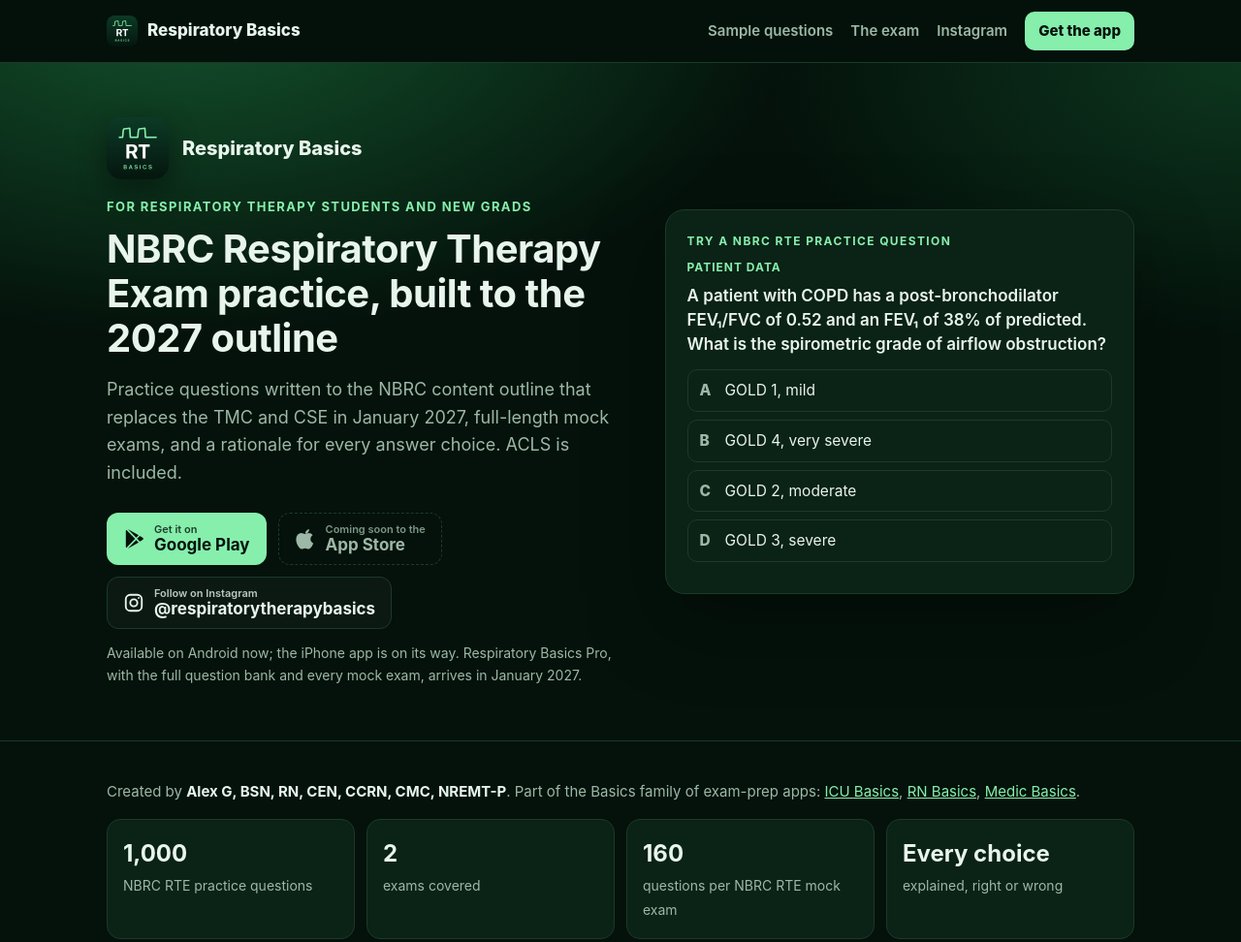
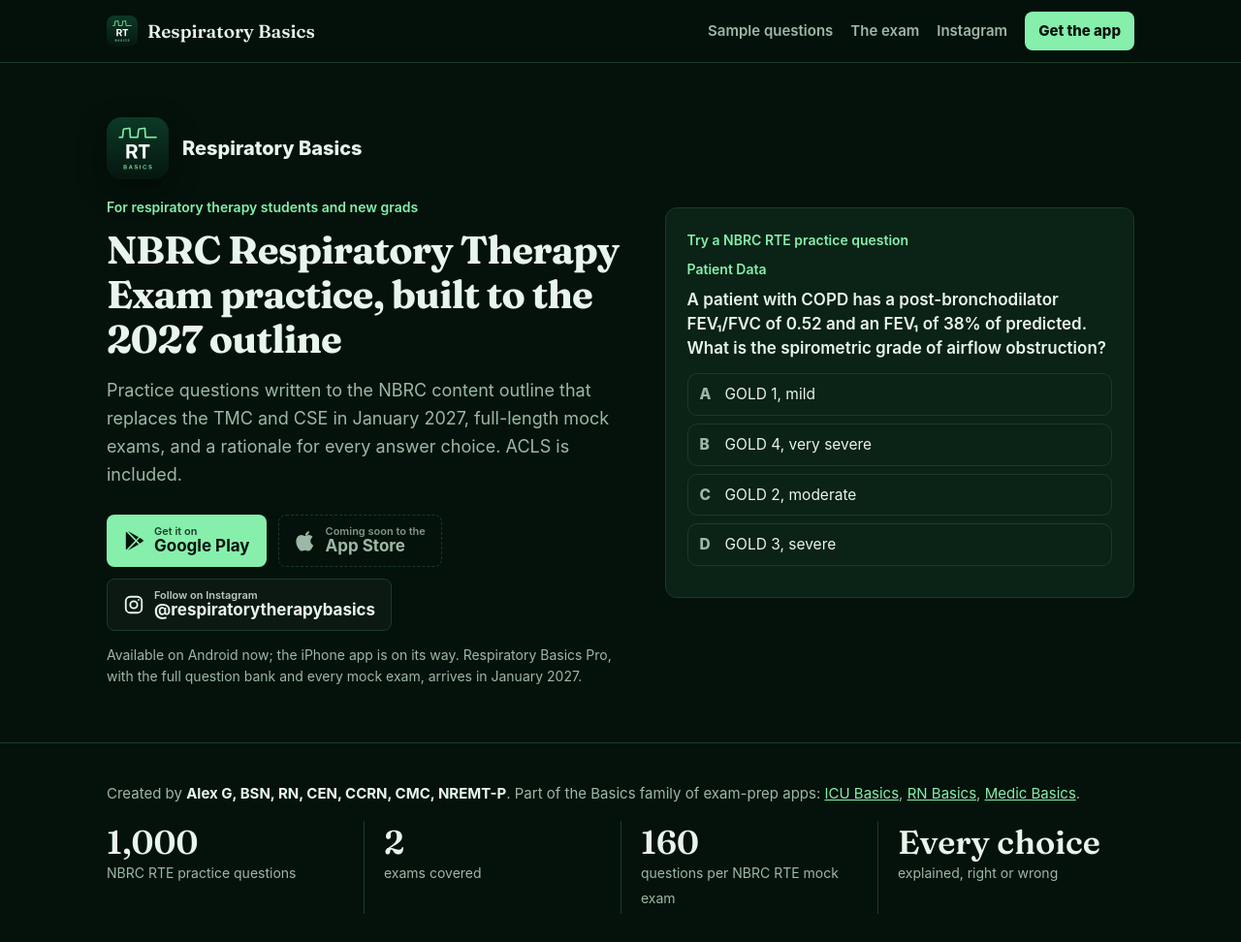
Before and after one commit to alexgateley/respiratorybasics-site, a plain HTML site: page index.html in a window 1280 px wide. Shown: the top 972 px of the page at 97% size. Drawn offline with Linux system fonts and the light colour scheme.

Commit message:
Option 0 identity: self-hosted Fraunces headings, sentence-case labels, solid buttons, open rows (from QuizApp claude/visual-identity-proposal)

```diff
--- a/index.html
+++ b/index.html
@@ -14,7 +14,7 @@
 <meta name="theme-color" content="#04120B">
 <link rel="icon" href="assets/favicon.png">
 <link rel="apple-touch-icon" href="assets/icon.png">
-<link rel="stylesheet" href="styles.css?v=20261117">
+<link rel="stylesheet" href="styles.css?v=20261119">
 </head>
 <body>
 <header class="nav"><div class="wrap"><a class="brand" href="./"><img src="assets/favicon.png" alt="" width="32" height="32">Respiratory Basics</a>
--- a/styles.css
+++ b/styles.css
@@ -68,3 +68,21 @@ section{border-top:1px solid var(--line)}section.hero{border-top:0}
 .family{color:var(--muted);font-size:15px}
 @media(max-width:900px){.hero .wrap{grid-template-columns:1fr}.grid,.stats{grid-template-columns:1fr 1fr}.get{grid-template-columns:1fr}}
 @media(max-width:520px){.hero h1{font-size:31px}h2{font-size:24px}.lead{font-size:17px}.grid{grid-template-columns:1fr}.wrap{padding:32px 16px}header.nav .wrap{padding:10px 16px}.qs{grid-template-columns:1fr}}
+/* 2026-11-19 identity (QuizApp docs/design-identity-2026-11.md, Option 0): the same look as the apps and the other
+   Basics sites. Fraunces headings (self-hosted, SIL OFL in assets/fonts), sentence-case labels, solid buttons with
+   small corners, open rows and rules in place of boxed cards, no glow. */
+@font-face{font-family:'Fraunces';font-style:normal;font-weight:600;font-display:swap;src:url(/assets/fonts/Fraunces_600SemiBold.ttf) format('truetype')}
+@font-face{font-family:'Fraunces';font-style:normal;font-weight:700;font-display:swap;src:url(/assets/fonts/Fraunces_700Bold.ttf) format('truetype')}
+h1,h2,h3,header.nav .brand{font-family:'Fraunces',Georgia,'Times New Roman',serif}
+h1{font-weight:700;letter-spacing:-.02em}h2,h3{font-weight:600;letter-spacing:-.01em}
+header.nav .brand{font-weight:600;font-size:19px;letter-spacing:0}
+.hero{background:none}
+.eyebrow,.try .tryhead,.q .qmeta,.exam .tag{text-transform:none;letter-spacing:0;font-size:14px;font-weight:600}
+.btn,header.nav nav a.cta{border-radius:8px}.exam .tag{border-radius:6px}
+.stats{gap:0}.stat{background:none;border:0;border-left:1px solid var(--line);border-radius:0;padding:4px 20px}
+.stats .stat:first-child{border-left:0;padding-left:0}.stat b{font-family:'Fraunces',Georgia,serif;font-weight:600;font-size:34px;line-height:1.1}
+@media(max-width:900px){.stats .stat:nth-child(odd){border-left:0;padding-left:0}.stats{row-gap:18px}}
+.feature{background:none;border:0;border-top:1px solid var(--line);border-radius:0;padding:18px 0 0}
+.feature .icon{background:none;width:auto;height:auto;justify-content:start;margin:0 0 6px}
+.card{border-radius:12px}
+.try{border-radius:12px;box-shadow:none}
```
Also changed, not shown: assets/fonts/Fraunces-OFL.txt (added), assets/fonts/Fraunces_600SemiBold.ttf (added), assets/fonts/Fraunces_700Bold.ttf (added).
